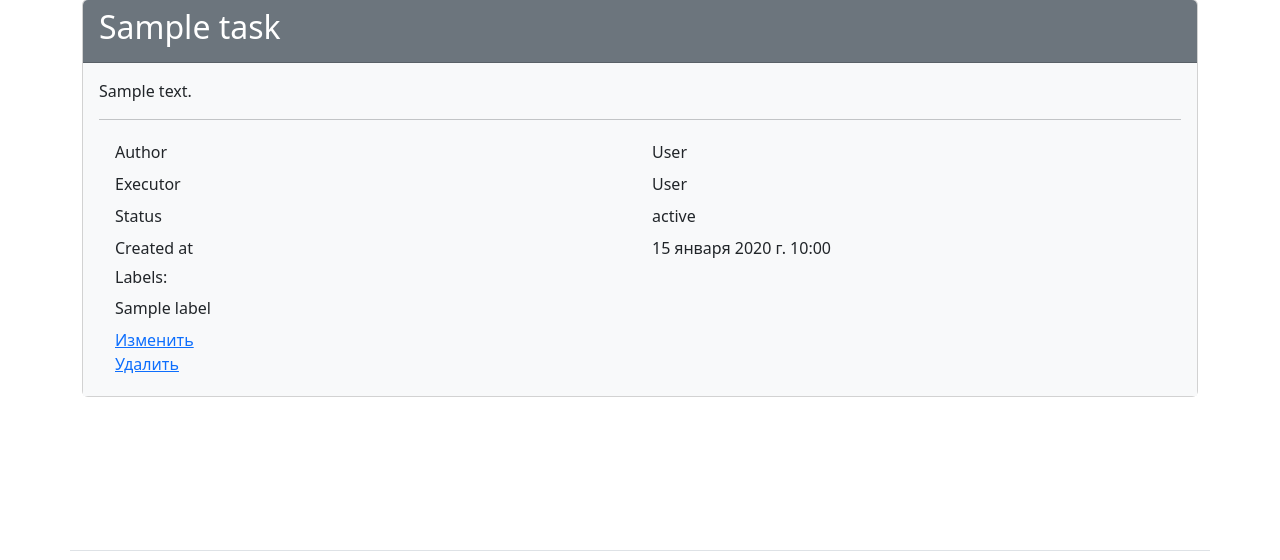
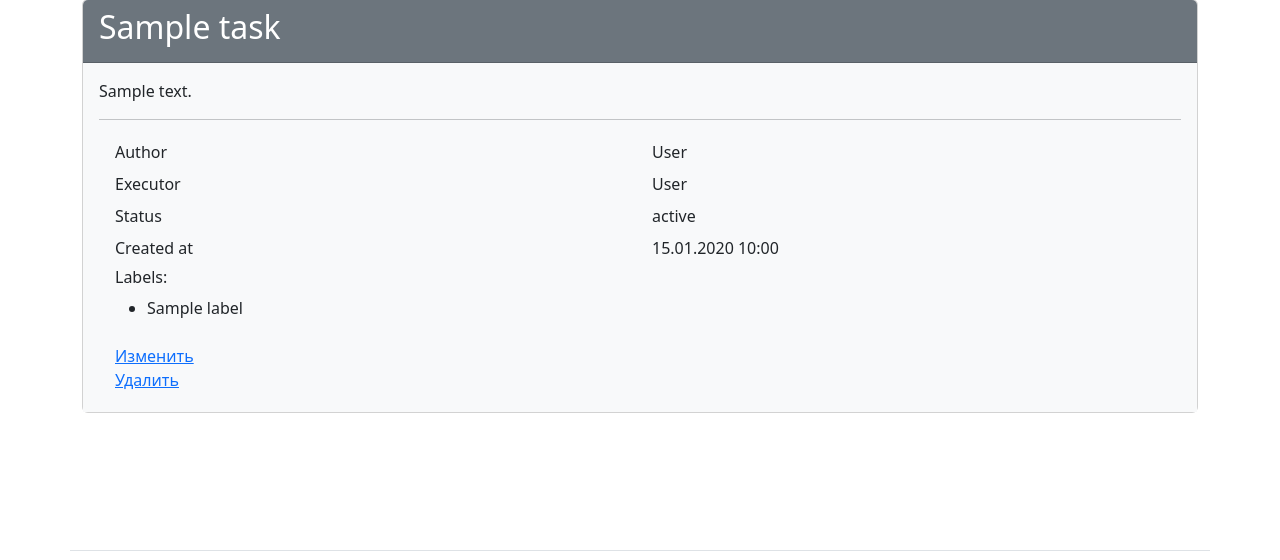
Before and after one commit to TarakanovAndrey/-python-_task_manager, a Django app: template tasks/templates/tasks/task_info.html in a window 1280 px wide. Shown: the part 153-713 px from the top of the page. Run offline with Django 4.2, Linux system fonts and the light colour scheme; the template is opened without the code that fills it: most values are stand-ins (such as "Sample title", 1, 10 or a date in 2020); parts of the project's set-up code (start-up, migrations or seed data) failed here and were passed over; some libraries are stand-ins or nearby versions.

Commit message:
update task create

```diff
--- a/tasks/templates/tasks/task_info.html
+++ b/tasks/templates/tasks/task_info.html
@@ -35,21 +35,17 @@
 
                 <div class="row p-1">
                     <div class="col">{% translate 'Created at' %}</div>
-                    <div class="col">{{ task.created_at }}</div>
+                    <div class="col">{{ task.created_at|date:"d.m.Y H:i" }}</div>
                 </div>
 
                 <div class="row p-1">
                     <div class="col">
                         <h6>{% translate 'Labels' %}:</h6>
-<!--                        <ul>-->
-<!--                            {% for label in task.labels.all %}-->
-<!--                                <li>{{ label }}</li>-->
-<!--                            {% endfor %}-->
-<!--                        </ul>-->
-
-                        {% for label in task.labels.all %}
-                            {{ label }}
-                        {% endfor %}
+                        <ul>
+                            {% for label in task.labels.all %}
+                                <li>{{ label }}</li>
+                            {% endfor %}
+                        </ul>
                     </div>
                 </div>
 
--- a/tasks/templates/tasks/tasks_list.html
+++ b/tasks/templates/tasks/tasks_list.html
@@ -66,7 +66,7 @@
                     <td>{{ task.status }}</td>
                     <td>{{ task.author_fullname }}</td>
                     <td>{{ task.executor_fullname }}</td>
-                    <td>{{ task.created_at }}</td>
+                    <td>{{ task.created_at|date:"d.m.Y H:i" }}</td>
                     <td>
                         {% if request.user.is_authenticated and request.user.id == user.id %}
                             <a href="{% url 'task_update' task.pk %}">{% translate 'Update' %}</a>
```
